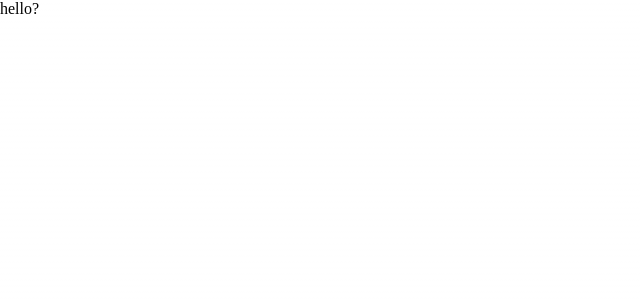
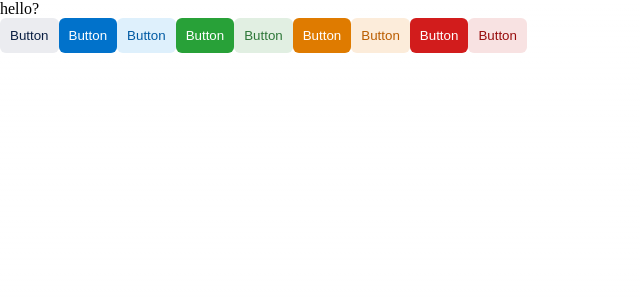
Before and after one commit to HyunjoJeong/ProjectTemplate, a Next.js app: page / in a window 1280 px wide. Shown: the top 300 px of the page, without its empty margins (0-640 px from the left). Built offline with nearby package versions, Linux system fonts and the light colour scheme.

Commit message:
etc: delete useless code

```diff
--- a/src/components/atoms/buttons/BaseButtons.tsx
+++ b/src/components/atoms/buttons/BaseButtons.tsx
@@ -33,8 +33,6 @@ export const Button = ({
 };
 
 export default Button;
-
-// !
 
 type ButtonProps = {
   text: string;
--- a/src/pages/index.tsx
+++ b/src/pages/index.tsx
@@ -1,7 +1,27 @@
+import Button, {
+  BluePrimaryButton,
+  BlueSecondaryButton,
+  GreenPrimaryButton,
+  GreenSecondaryButton,
+  RedPrimaryButton,
+  RedSecondaryButton,
+  YellowPrimaryButton,
+  YellowSecondaryButton
+} from '@/components/atoms/buttons/BaseButtons';
+
 export default function Home() {
   return (
     <>
       <div>hello?</div>
+      <Button text="Button" />
+      <BluePrimaryButton text="Button" />
+      <BlueSecondaryButton text="Button" />
+      <GreenPrimaryButton text="Button" />
+      <GreenSecondaryButton text="Button" />
+      <YellowPrimaryButton text="Button" />
+      <YellowSecondaryButton text="Button" />
+      <RedPrimaryButton text="Button" />
+      <RedSecondaryButton text="Button" />
     </>
   );
 }
--- a/src/styles/colors.ts
+++ b/src/styles/colors.ts
@@ -85,7 +85,7 @@ export const colors: Colors = {
     100: '#EAE6FF'
   },
   neutral: {
-    background: '#F4F5F7',
+    background: '#EBECF0',
     900: '#091E42',
     800: '#172B4D',
     700: '#253858',
```
Also changed, not shown: 1 other file (tests, documents, lock files or other folders).
